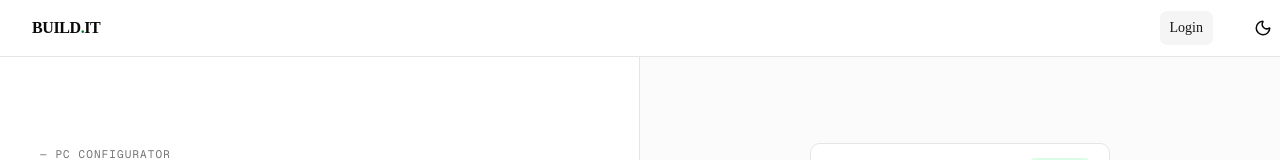
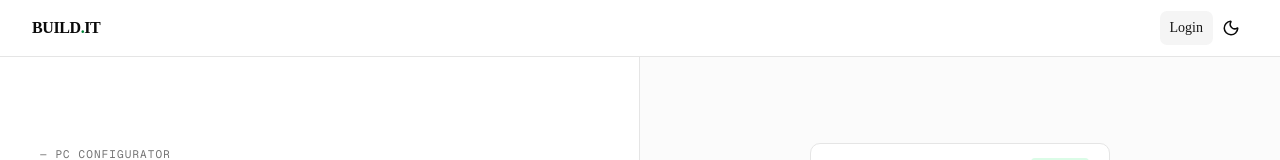
Before and after one commit to Qarib2004/build-pc, a Next.js app: page / in a window 1280 px wide. Shown: the top 160 px of the page. Built offline with nearby package versions, Linux system fonts and the light colour scheme; no server answers.

Commit message:
add theme provider

```diff
--- a/src/components/header.tsx
+++ b/src/components/header.tsx
@@ -9,7 +9,7 @@
   const href = session?.user ? "/dashboard" : "/";
 
   return (
-    <header className="flex items-center sticky top-0 z-50 border-b border-border bg-background/80 backdrop-blur-sm">
+    <header className="sticky top-0 z-50 border-b border-border bg-background/80 backdrop-blur-sm">
       <div className="container mx-auto flex h-14 items-center justify-between px-4 md:px-8">
 
         <Link
@@ -27,12 +27,13 @@
         <div className="flex md:hidden">
           <MobileMenu session={session} />
         </div>
-
-      </div>
-      <div>
+        <div>
       <ThemeToggle/>
 
       </div>
+
+      </div>
+
     </header>
   );
 }
```
